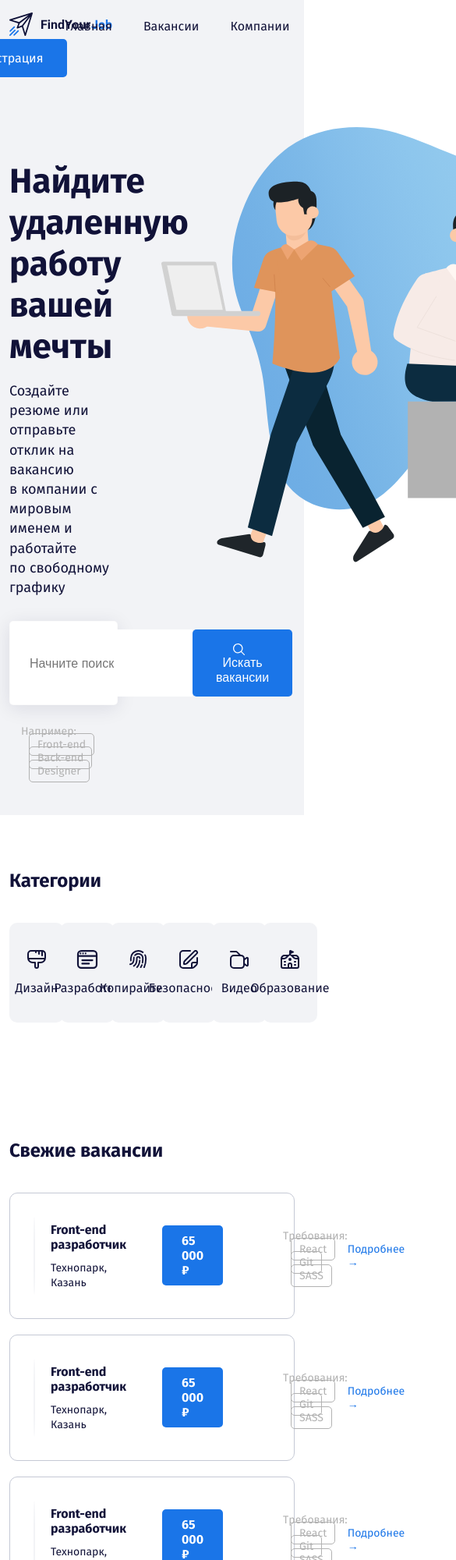
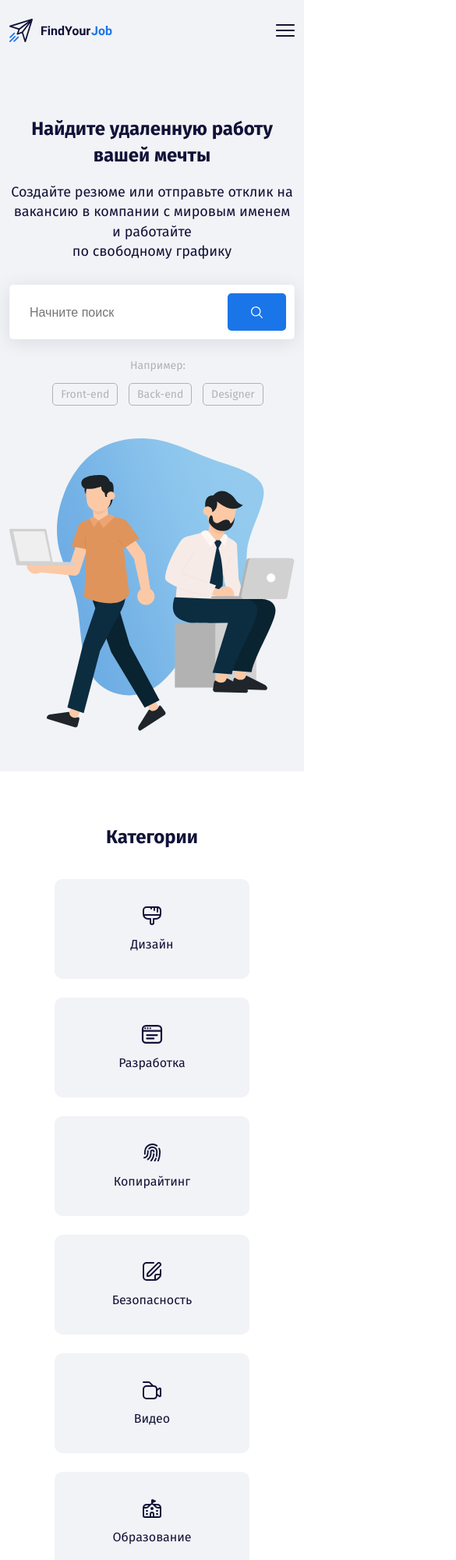
Before and after one commit to melfilin/FindYourJob, a plain HTML site: page index.html in a window 390 px wide. Shown: the top 2000 px of the page at 78% size, 585 px wide, since content can reach past the window. Drawn offline with Linux system fonts and the light colour scheme.

Commit message:
Add files via upload

```diff
--- a/css/style.css
+++ b/css/style.css
@@ -9,6 +9,9 @@ body {
   font-family: 'Fira Sans', sans-serif;
   font-size: 16px;
   color: #111238;
+}
+img {
+  max-width: 100%;
 }
 
 .header {
@@ -52,11 +55,11 @@ body {
 
 .button-icon {
   vertical-align: middle;
-  margin-right: 10px;
 }
 
 .button-text {
   vertical-align: middle;
+  margin-left: 10px;
 }
 
 .hero-title {
@@ -156,7 +159,7 @@ body {
   height: 100px;
   border-radius: 50%;
   border: 1px solid #f2f3f6;
-  background: #fff url(/img/logo-company.png) no-repeat center / contain;
+  background: #fff url(../img/logo-company.png) no-repeat center / contain;
 }
 .offer-title {
   margin-left: 20px;
@@ -250,3 +253,86 @@ body {
   text-decoration: none;
   color: #111238;
 }
+
+@media (max-width: 1200px) {
+  .offer-salary {
+    margin-left: 30px;
+    margin-right: 30px;
+  }
+  .more {
+    margin-right: 0;
+  }
+}
+
+@media (max-width: 992px) {
+  .more {
+    margin-right: auto;
+    margin-left: auto;
+  }
+
+  .offer-title {
+    text-align: center;
+    margin-left: 0;
+  }
+  .tag {
+    margin-left: 5px;
+    margin-right: 5px;
+  }
+  .navbar {
+    position: fixed;
+    left: 0;
+    top: 0;
+    width: 100%;
+    height: 100%;
+    background-color: #fff;
+    transform: translateX(-100%);
+    transition: transform 0.3s;
+  }
+  .is-open {
+    transform: translateX(0);
+  }
+  .menu-item:not(:last-child) {
+    margin-right: 0;
+  }
+  .button-link {
+    margin-right: 0;
+  }
+  .close-button {
+    position: fixed;
+    top: 10px;
+    right: 10px;
+    text-decoration: none;
+    font-size: 40px;
+    text-align: right;
+    padding: 30px;
+    color: #111238;
+  }
+}
+
+@media (max-width: 576px) {
+  .tags-label {
+    display: block;
+    margin-bottom: 20px;
+    text-align: center;
+  }
+  .hero {
+    text-align: center;
+  }
+  .hero-title {
+    font-size: 24px;
+    line-height: 1.4;
+  }
+  .footer {
+    text-align: center;
+  }
+  .card {
+    max-width: 250px;
+    margin: auto;
+  }
+  .section-title {
+    text-align: center;
+  }
+  /* .hero-text {
+    width: 290px;
+  } */
+}
--- a/index.html
+++ b/index.html
@@ -17,16 +17,46 @@
   <body>
     <header class="header pb-5">
       <div class="container">
-        <div class="row align-items-center py-3">
-          <div class="col-2">
+        <div
+          class="
+            d-flex
+            pt-4
+            d-lg-none
+            align-items-center
+            justify-content-between
+          "
+        >
+          <a href="/" class="logo-link">
+            <img src="img/logo.svg" alt="logo" />
+          </a>
+
+          <a href="#" class="menu-button">
+            <img src="img/menu-burger.svg" alt="burger" />
+          </a>
+        </div>
+        <div
+          class="
+            row
+            align-items-center
+            py-3
+            navbar
+            flex-column flex-lg-row
+            justify-content-center
+          "
+        >
+          <a href="#" class="close-button d-lg-none">&times;</a>
+
+          <div class="col-2 mb-5 mb-lg-0">
             <a href="" class="logo-link">
               <img src="img/logo.svg" alt="FindYorJob" />
             </a>
           </div>
           <!-- /.col -->
-          <div class="col d-flex justify-content-center">
+          <div class="col-lg d-flex justify-content-center mb-5 mb-lg-0">
             <nav class="nav">
-              <ul class="menu d-flex">
+              <ul
+                class="menu d-flex flex-column flex-lg-row align-items-center"
+              >
                 <li class="menu-item">
                   <a href="#" class="menu-link">Главная</a>
                 </li>
@@ -40,15 +70,23 @@
             </nav>
           </div>
           <!-- /.col -->
-          <div class="col-3 d-flex align-items-center justify-content-end">
+          <div
+            class="
+              col-lg-3
+              d-flex
+              align-items-center
+              justify-content-center justify-content-lg-end
+              flex-column flex-lg-row
+            "
+          >
             <a href="#" class="button button-link">Войти</a>
             <a href="#" class="button button-primary">Регистрация</a>
           </div>
           <!-- /.col -->
         </div>
         <!-- /.row -->
-        <div class="row pt-5">
-          <div class="col-5">
+        <div class="row pt-5 hero">
+          <div class="col-xxl-5 col-lg-7 col-md-9">
             <h1 class="hero-title">Найдите удаленную работу вашей мечты</h1>
             <p class="hero-text">
               Создайте резюме или отправьте отклик на вакансию в&nbsp;компании с
@@ -65,7 +103,9 @@
                     src="img/search.svg"
                     alt="icon:search"
                   />
-                  <span class="button-text">Искать вакансии</span>
+                  <span class="button-text d-none d-md-inline-block"
+                    >Искать вакансии</span
+                  >
                 </button>
               </div>
             </form>
@@ -78,7 +118,7 @@
             </div>
           </div>
 
-          <div class="col-6 offset-1">
+          <div class="col-xxl-6 offset-xxl-1 col-lg-5 mt-5 mt-lg-0">
             <img
               class="hero-image"
               src="img/hero-image.svg"
@@ -94,7 +134,7 @@
       <div class="container">
         <h2 class="section-title">Категории</h2>
         <div class="row">
-          <div class="col-2">
+          <div class="col-lg-2 col-md-4 col-sm-6 mb-4 mb-lg-0">
             <a href="#" class="card d-flex flex-column align-items-center">
               <svg height="24" class="card-icon">
                 <use href="img/icons.svg#brush"></use>
@@ -103,7 +143,7 @@
             </a>
           </div>
 
-          <div class="col-2">
+          <div class="col-lg-2 col-md-4 col-sm-6 mb-4 mb-lg-0">
             <a href="#" class="card d-flex flex-column align-items-center">
               <svg height="24" class="card-icon">
                 <use href="img/icons.svg#browser"></use>
@@ -112,7 +152,7 @@
             </a>
           </div>
 
-          <div class="col-2">
+          <div class="col-lg-2 col-md-4 col-sm-6 mb-4 mb-lg-0">
             <a href="#" class="card d-flex flex-column align-items-center">
               <svg height="24" class="card-icon">
                 <use href="img/icons.svg#edit"></use>
@@ -121,7 +161,7 @@
             </a>
           </div>
 
-          <div class="col-2">
+          <div class="col-lg-2 col-md-4 col-sm-6 mb-4 mb-lg-0">
             <a href="#" class="card d-flex flex-column align-items-center">
               <svg height="24" class="card-icon">
                 <use href="img/icons.svg#fingerprint"></use>
@@ -130,7 +170,7 @@
             </a>
           </div>
 
-          <div class="col-2">
+          <div class="col-lg-2 col-md-4 col-sm-6 mb-4 mb-lg-0">
             <a href="#" class="card d-flex flex-column align-items-center">
               <svg height="24" class="card-icon">
                 <use href="img/icons.svg#camera"></use>
@@ -139,7 +179,7 @@
             </a>
           </div>
 
-          <div class="col-2">
+          <div class="col-lg-2 col-md-4 col-sm-6 mb-4 mb-lg-0">
             <a href="#" class="card d-flex flex-column align-items-center">
               <svg height="24" class="card-icon">
                 <use href="img/icons.svg#school"></use>
@@ -155,14 +195,14 @@
       <div class="container">
         <h2 class="section-title">Свежие вакансии</h2>
 
-        <div class="offer d-flex align-items-center">
-          <div class="offer-image"></div>
-          <div class="offer-title">
+        <div class="offer d-flex align-items-center flex-column flex-lg-row">
+          <div class="offer-image mb-4 mb-lg-0"></div>
+          <div class="offer-title mb-4 mb-lg-0">
             <h3 class="offer-heading">Front-end разработчик</h3>
             <span class="offer-place">Технопарк, Казань</span>
           </div>
 
-          <span class="offer-salary">65 000 ₽</span>
+          <span class="offer-salary mb-4 mb-lg-0">65 000 ₽</span>
           <div class="tags-group">
             <span class="tags-label">Требования:</span>
             <a href="" class="tag">React</a>
@@ -170,16 +210,16 @@
             <a href="" class="tag">SASS</a>
           </div>
 
-          <a href="" class="more">Подробнее →</a>
+          <a href="" class="more mt-5 mt-lg-0">Подробнее →</a>
         </div>
-        <div class="offer d-flex align-items-center">
-          <div class="offer-image"></div>
-          <div class="offer-title">
+        <div class="offer d-flex align-items-center flex-column flex-lg-row">
+          <div class="offer-image mb-4 mb-lg-0"></div>
+          <div class="offer-title mb-4 mb-lg-0">
             <h3 class="offer-heading">Front-end разработчик</h3>
             <span class="offer-place">Технопарк, Казань</span>
           </div>
 
-          <span class="offer-salary">65 000 ₽</span>
+          <span class="offer-salary mb-4 mb-lg-0">65 000 ₽</span>
           <div class="tags-group">
             <span class="tags-label">Требования:</span>
             <a href="" class="tag">React</a>
@@ -187,16 +227,16 @@
             <a href="" class="tag">SASS</a>
           </div>
 
-          <a href="" class="more">Подробнее →</a>
+          <a href="" class="more mt-5 mt-lg-0">Подробнее →</a>
         </div>
-        <div class="offer d-flex align-items-center">
-          <div class="offer-image"></div>
-          <div class="offer-title">
+        <div class="offer d-flex align-items-center flex-column flex-lg-row">
+          <div class="offer-image mb-4 mb-lg-0"></div>
+          <div class="offer-title mb-4 mb-lg-0">
             <h3 class="offer-heading">Front-end разработчик</h3>
             <span class="offer-place">Технопарк, Казань</span>
           </div>
 
-          <span class="offer-salary">65 000 ₽</span>
+          <span class="offer-salary mb-4 mb-lg-0">65 000 ₽</span>
           <div class="tags-group">
             <span class="tags-label">Требования:</span>
             <a href="" class="tag">React</a>
@@ -204,16 +244,16 @@
             <a href="" class="tag">SASS</a>
           </div>
 
-          <a href="" class="more">Подробнее →</a>
+          <a href="" class="more mt-5 mt-lg-0">Подробнее →</a>
         </div>
-        <div class="offer d-flex align-items-center">
-          <div class="offer-image"></div>
-          <div class="offer-title">
+        <div class="offer d-flex align-items-center flex-column flex-lg-row">
+          <div class="offer-image mb-4 mb-lg-0"></div>
+          <div class="offer-title mb-4 mb-lg-0">
             <h3 class="offer-heading">Front-end разработчик</h3>
             <span class="offer-place">Технопарк, Казань</span>
           </div>
 
-          <span class="offer-salary">65 000 ₽</span>
+          <span class="offer-salary mb-4 mb-lg-0">65 000 ₽</span>
           <div class="tags-group">
             <span class="tags-label">Требования:</span>
             <a href="" class="tag">React</a>
@@ -221,7 +261,7 @@
             <a href="" class="tag">SASS</a>
           </div>
 
-          <a href="" class="more">Подробнее →</a>
+          <a href="" class="more mt-5 mt-lg-0">Подробнее →</a>
         </div>
       </div>
     </section>
@@ -245,7 +285,9 @@
                 src="img/envelope.svg"
                 alt="icon:envelope"
               />
-              <span class="button-text">Подписаться</span>
+              <span class="button-text d-none d-md-inline-block"
+                >Подписаться</span
+              >
             </button>
           </div>
         </form>
@@ -255,7 +297,7 @@
     <footer class="footer">
       <div class="container">
         <div class="row">
-          <div class="col-3">
+          <div class="col-lg-3 col-sm-6 mb-5 mb-lg-0 col-7 mx-auto">
             <img
               src="img/logo.svg"
               alt="log: Find Your Job"
@@ -268,7 +310,7 @@
             <span class="footer-copyright">© 2021</span>
           </div>
 
-          <div class="col-3">
+          <div class="col-lg-3 col-sm-6 mb-5 mb-lg-0 col-7 mx-auto">
             <h3 class="footer-title">Свяжитесь с нами</h3>
             <ul class="footer-list">
               <li class="footer-list-item">
@@ -284,7 +326,7 @@
             </ul>
           </div>
 
-          <div class="col-3">
+          <div class="col-lg-3 col-sm-6 mb-5 mb-lg-0 col-7 mx-auto">
             <h3 class="footer-title">Информация</h3>
             <ul class="footer-list">
               <li class="footer-list-item">
@@ -299,7 +341,7 @@
             </ul>
           </div>
 
-          <div class="col-3">
+          <div class="col-lg-3 col-sm-6 mb-5 mb-lg-0 col-7 mx-auto">
             <h3 class="footer-title">Навигация по сайту</h3>
             <ul class="footer-list">
               <li class="footer-list-item">
@@ -316,5 +358,6 @@
         </div>
       </div>
     </footer>
+    <script src="js/main.js"></script>
   </body>
 </html>
```
Also changed, not shown: js/main.js (added, +9 -0 lines), img/menu-burger.svg (added).
